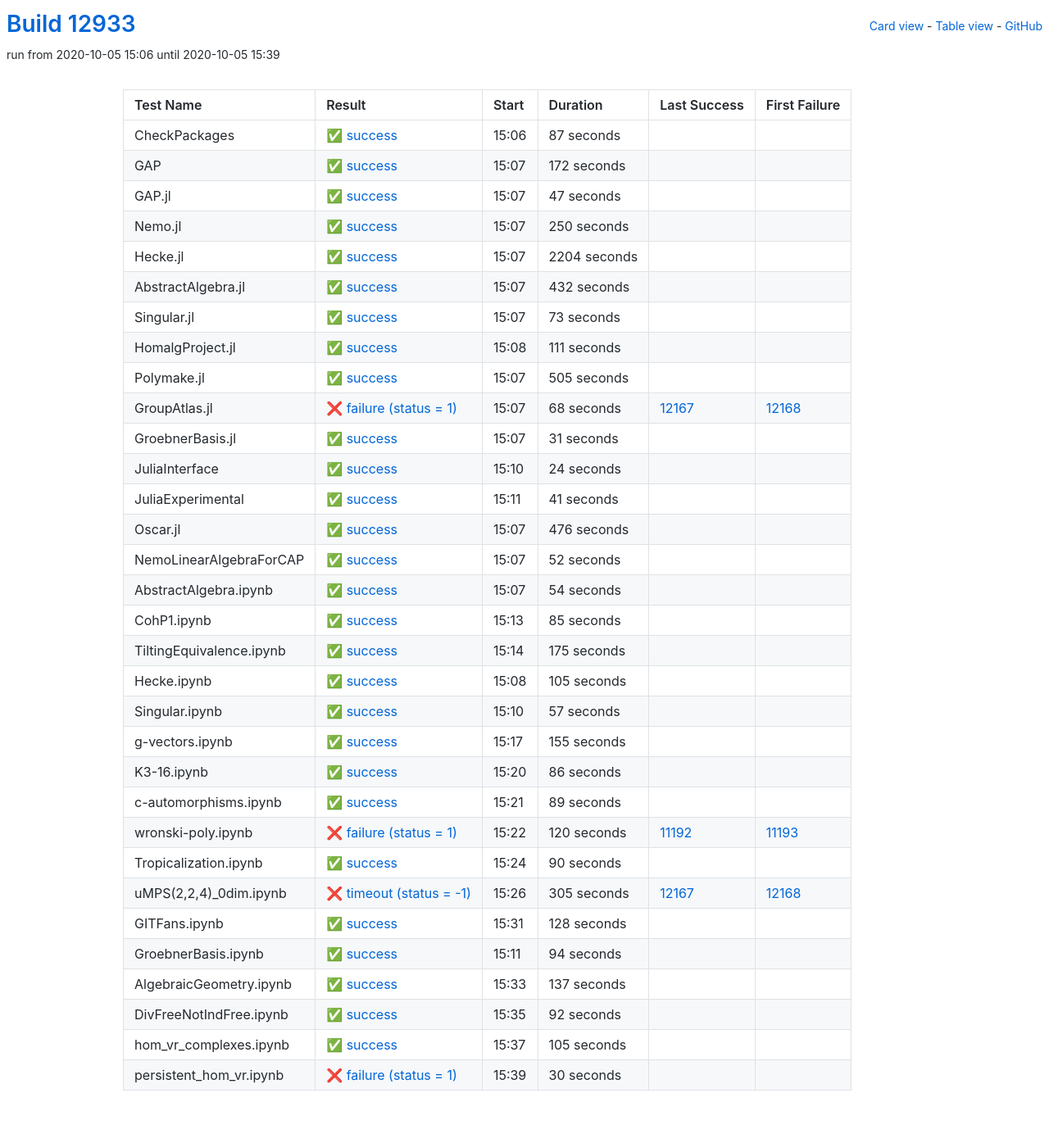
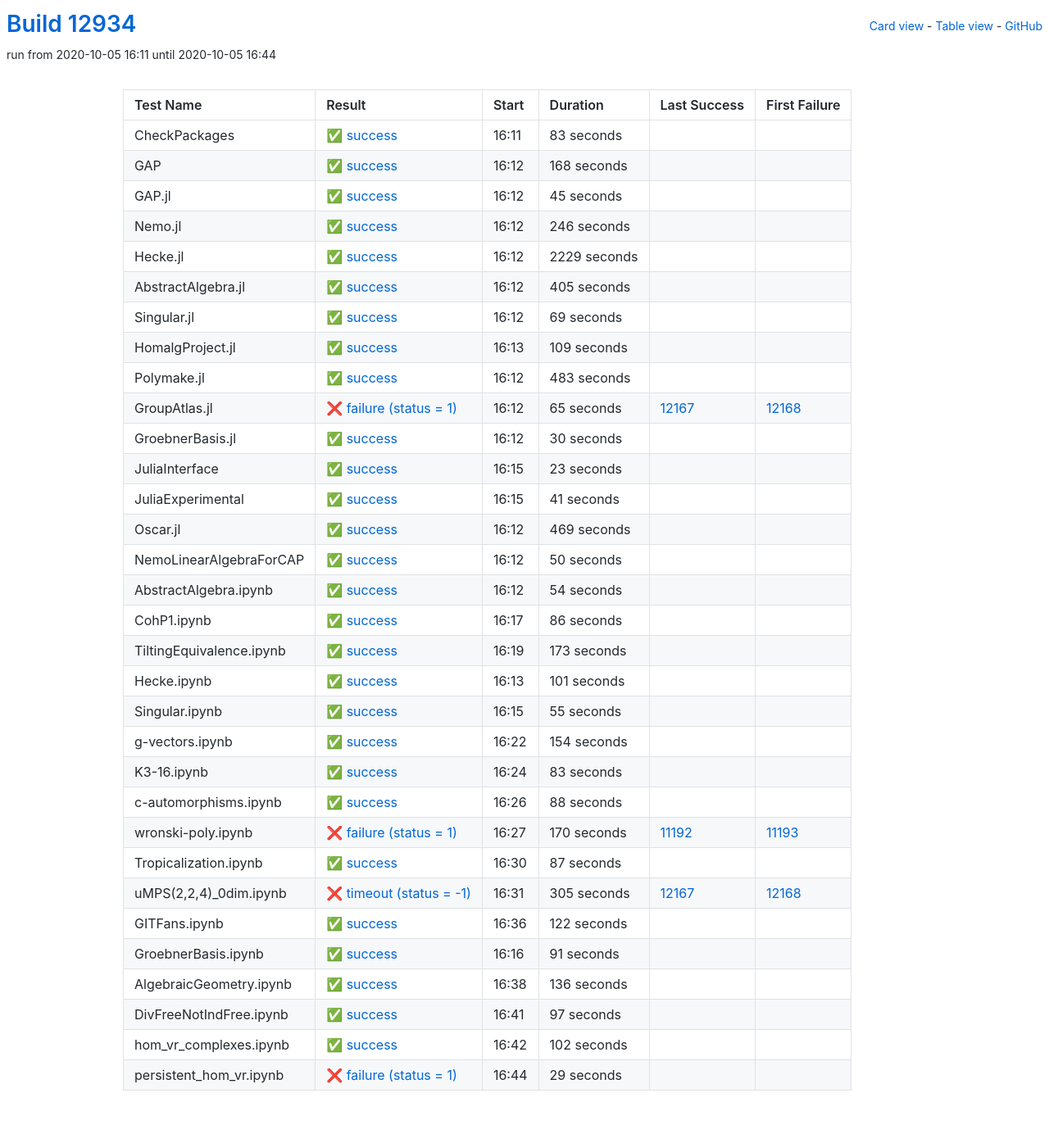
Before and after one commit to oscar-system/oscar-ci-status, a Jekyll site: the page built from table.html, in a window 1280 px wide. Shown: the whole page at 82% size. Built offline with Jekyll 4.4.1, drawn with Linux system fonts in a browser that asks for light colours.

Commit message:
Build #12934

```diff
--- a/_data/ci.yml
+++ b/_data/ci.yml
@@ -1,6 +1,6 @@
 ---
-build: 12933
-build_url: https://oscarci.mathematik.uni-kl.de/job/oscar/12933/
+build: 12934
+build_url: https://oscarci.mathematik.uni-kl.de/job/oscar/12934/
 job: oscar
 organization: oscar-system
 repo: oscar-ci-status
@@ -8,152 +8,152 @@
 tests:
 - name: CheckPackages
   id: checkpackages
-  log: https://oscarci.mathematik.uni-kl.de/job/oscar/12933/artifact/logs/build-12933/CheckPackages.log
-  start: 2020-10-05 15:06
+  log: https://oscarci.mathematik.uni-kl.de/job/oscar/12934/artifact/logs/build-12934/CheckPackages.log
+  start: 2020-10-05 16:11
   success: true
   exitcode: 0
   status: success
-  duration: 87
+  duration: 83
   last_success: false
   last_success_url:
   first_failure: false
   first_failure_url:
 - name: GAP
   id: gap
-  log: https://oscarci.mathematik.uni-kl.de/job/oscar/12933/artifact/logs/build-12933/GAP.log
-  start: 2020-10-05 15:07
+  log: https://oscarci.mathematik.uni-kl.de/job/oscar/12934/artifact/logs/build-12934/GAP.log
+  start: 2020-10-05 16:12
   success: true
   exitcode: 0
   status: success
-  duration: 172
+  duration: 168
   last_success: false
   last_success_url:
   first_failure: false
   first_failure_url:
 - name: GAP.jl
   id: gap-jl
-  log: https://oscarci.mathematik.uni-kl.de/job/oscar/12933/artifact/logs/build-12933/GAP.jl.log
-  start: 2020-10-05 15:07
+  log: https://oscarci.mathematik.uni-kl.de/job/oscar/12934/artifact/logs/build-12934/GAP.jl.log
+  start: 2020-10-05 16:12
   success: true
   exitcode: 0
   status: success
-  duration: 47
+  duration: 45
   last_success: false
   last_success_url:
   first_failure: false
   first_failure_url:
 - name: Nemo.jl
   id: nemo-jl
-  log: https://oscarci.mathematik.uni-kl.de/job/oscar/12933/artifact/logs/build-12933/Nemo.jl.log
-  start: 2020-10-05 15:07
+  log: https://oscarci.mathematik.uni-kl.de/job/oscar/12934/artifact/logs/build-12934/Nemo.jl.log
+  start: 2020-10-05 16:12
   success: true
   exitcode: 0
   status: success
-  duration: 250
+  duration: 246
   last_success: false
   last_success_url:
   first_failure: false
   first_failure_url:
 - name: Hecke.jl
   id: hecke-jl
-  log: https://oscarci.mathematik.uni-kl.de/job/oscar/12933/artifact/logs/build-12933/Hecke.jl.log
-  start: 2020-10-05 15:07
+  log: https://oscarci.mathematik.uni-kl.de/job/oscar/12934/artifact/logs/build-12934/Hecke.jl.log
+  start: 2020-10-05 16:12
   success: true
   exitcode: 0
   status: success
-  duration: 2204
+  duration: 2229
   last_success: false
   last_success_url:
   first_failure: false
   first_failure_url:
 - name: AbstractAlgebra.jl
   id: abstractalgebra-jl
-  log: https://oscarci.mathematik.uni-kl.de/job/oscar/12933/artifact/logs/build-12933/AbstractAlgebra.jl.log
-  start: 2020-10-05 15:07
+  log: https://oscarci.mathematik.uni-kl.de/job/oscar/12934/artifact/logs/build-12934/AbstractAlgebra.jl.log
+  start: 2020-10-05 16:12
   success: true
   exitcode: 0
   status: success
-  duration: 432
+  duration: 405
   last_success: false
   last_success_url:
   first_failure: false
   first_failure_url:
 - name: Singular.jl
   id: singular-jl
-  log: https://oscarci.mathematik.uni-kl.de/job/oscar/12933/artifact/logs/build-12933/Singular.jl.log
-  start: 2020-10-05 15:07
+  log: https://oscarci.mathematik.uni-kl.de/job/oscar/12934/artifact/logs/build-12934/Singular.jl.log
+  start: 2020-10-05 16:12
   success: true
   exitcode: 0
   status: success
-  duration: 73
+  duration: 69
   last_success: false
   last_success_url:
   first_failure: false
   first_failure_url:
 - name: HomalgProject.jl
   id: homalgproject-jl
-  log: https://oscarci.mathematik.uni-kl.de/job/oscar/12933/artifact/logs/build-12933/HomalgProject.jl.log
-  start: 2020-10-05 15:08
+  log: https://oscarci.mathematik.uni-kl.de/job/oscar/12934/artifact/logs/build-12934/HomalgProject.jl.log
+  start: 2020-10-05 16:13
   success: true
   exitcode: 0
   status: success
-  duration: 111
+  duration: 109
   last_success: false
   last_success_url:
   first_failure: false
   first_failure_url:
 - name: Polymake.jl
   id: polymake-jl
-  log: https://oscarci.mathematik.uni-kl.de/job/oscar/12933/artifact/logs/build-12933/Polymake.jl.log
-  start: 2020-10-05 15:07
+  log: https://oscarci.mathematik.uni-kl.de/job/oscar/12934/artifact/logs/build-12934/Polymake.jl.log
+  start: 2020-10-05 16:12
   success: true
   exitcode: 0
   status: success
-  duration: 505
+  duration: 483
   last_success: false
   last_success_url:
   first_failure: false
   first_failure_url:
 - name: GroupAtlas.jl
   id: groupatlas-jl
-  log: https://oscarci.mathematik.uni-kl.de/job/oscar/12933/artifact/logs/build-12933/GroupAtlas.jl.log
-  start: 2020-10-05 15:07
+  log: https://oscarci.mathematik.uni-kl.de/job/oscar/12934/artifact/logs/build-12934/GroupAtlas.jl.log
+  start: 2020-10-05 16:12
   success: false
   exitcode: 1
   status: failure
-  duration: 68
+  duration: 65
   last_success: 12167
   last_success_url: https://oscarci.mathematik.uni-kl.de/job/oscar/12167/
   first_failure: 12168
   first_failure_url: https://oscarci.mathematik.uni-kl.de/job/oscar/12168/
 - name: GroebnerBasis.jl
   id: groebnerbasis-jl
-  log: https://oscarci.mathematik.uni-kl.de/job/oscar/12933/artifact/logs/build-12933/GroebnerBasis.jl.log
-  start: 2020-10-05 15:07
+  log: https://oscarci.mathematik.uni-kl.de/job/oscar/12934/artifact/logs/build-12934/GroebnerBasis.jl.log
+  start: 2020-10-05 16:12
   success: true
   exitcode: 0
   status: success
-  duration: 31
+  duration: 30
   last_success: false
   last_success_url:
   first_failure: false
   first_failure_url:
 - name: JuliaInterface
   id: juliainterface
-  log: https://oscarci.mathematik.uni-kl.de/job/oscar/12933/artifact/logs/build-12933/JuliaInterface.log
-  start: 2020-10-05 15:10
+  log: https://oscarci.mathematik.uni-kl.de/job/oscar/12934/artifact/logs/build-12934/JuliaInterface.log
+  start: 2020-10-05 16:15
   success: true
   exitcode: 0
   status: success
-  duration: 24
+  duration: 23
   last_success: false
   last_success_url:
   first_failure: false
   first_failure_url:
 - name: JuliaExperimental
   id: juliaexperimental
-  log: https://oscarci.mathematik.uni-kl.de/job/oscar/12933/artifact/logs/build-12933/JuliaExperimental.log
-  start: 2020-10-05 15:11
+  log: https://oscarci.mathematik.uni-kl.de/job/oscar/12934/artifact/logs/build-12934/JuliaExperimental.log
+  start: 2020-10-05 16:15
   success: true
   exitcode: 0
   status: success
@@ -164,32 +164,32 @@
   first_failure_url:
 - name: Oscar.jl
   id: oscar-jl
-  log: https://oscarci.mathematik.uni-kl.de/job/oscar/12933/artifact/logs/build-12933/Oscar.jl.log
-  start: 2020-10-05 15:07
+  log: https://oscarci.mathematik.uni-kl.de/job/oscar/12934/artifact/logs/build-12934/Oscar.jl.log
+  start: 2020-10-05 16:12
   success: true
   exitcode: 0
   status: success
-  duration: 476
+  duration: 469
   last_success: false
   last_success_url:
   first_failure: false
   first_failure_url:
 - name: NemoLinearAlgebraForCAP
   id: nemolinearalgebraforcap
-  log: https://oscarci.mathematik.uni-kl.de/job/oscar/12933/artifact/logs/build-12933/NemoLinearAlgebraForCAP.log
-  start: 2020-10-05 15:07
+  log: https://oscarci.mathematik.uni-kl.de/job/oscar/12934/artifact/logs/build-12934/NemoLinearAlgebraForCAP.log
+  start: 2020-10-05 16:12
   success: true
   exitcode: 0
   status: success
-  duration: 52
+  duration: 50
   last_success: false
   last_success_url:
   first_failure: false
   first_failure_url:
 - name: AbstractAlgebra.ipynb
   id: abstractalgebra-ipynb
-  log: https://oscarci.mathematik.uni-kl.de/job/oscar/12933/artifact/logs/build-12933/AbstractAlgebra.ipynb.log
-  start: 2020-10-05 15:07
+  log: https://oscarci.mathematik.uni-kl.de/job/oscar/12934/artifact/logs/build-12934/AbstractAlgebra.ipynb.log
+  start: 2020-10-05 16:12
   success: true
   exitcode: 0
   status: success
@@ -200,68 +200,8 @@
   first_failure_url:
 - name: CohP1.ipynb
   id: cohp1-ipynb
-  log: https://oscarci.mathematik.uni-kl.de/job/oscar/12933/artifact/logs/build-12933/CohP1.ipynb.log
-  start: 2020-10-05 15:13
-  success: true
-  exitcode: 0
-  status: success
-  duration: 85
-  last_success: false
-  last_success_url:
-  first_failure: false
-  first_failure_url:
-- name: TiltingEquivalence.ipynb
-  id: tiltingequivalence-ipynb
-  log: https://oscarci.mathematik.uni-kl.de/job/oscar/12933/artifact/logs/build-12933/TiltingEquivalence.ipynb.log
-  start: 2020-10-05 15:14
-  success: true
-  exitcode: 0
-  status: success
-  duration: 175
-  last_success: false
-  last_success_url:
-  first_failure: false
-  first_failure_url:
-- name: Hecke.ipynb
-  id: hecke-ipynb
-  log: https://oscarci.mathematik.uni-kl.de/job/oscar/12933/artifact/logs/build-12933/Hecke.ipynb.log
-  start: 2020-10-05 15:08
-  success: true
-  exitcode: 0
-  status: success
-  duration: 105
-  last_success: false
-  last_success_url:
-  first_failure: false
-  first_failure_url:
-- name: Singular.ipynb
-  id: singular-ipynb
-  log: https://oscarci.mathematik.uni-kl.de/job/oscar/12933/artifact/logs/build-12933/Singular.ipynb.log
-  start: 2020-10-05 15:10
-  success: true
-  exitcode: 0
-  status: success
-  duration: 57
-  last_success: false
-  last_success_url:
-  first_failure: false
-  first_failure_url:
-- name: g-vectors.ipynb
-  id: g-vectors-ipynb
-  log: https://oscarci.mathematik.uni-kl.de/job/oscar/12933/artifact/logs/build-12933/g-vectors.ipynb.log
-  start: 2020-10-05 15:17
-  success: true
-  exitcode: 0
-  status: success
-  duration: 155
-  last_success: false
-  last_success_url:
-  first_failure: false
-  first_failure_url:
-- name: K3-16.ipynb
-  id: k3-16-ipynb
-  log: https://oscarci.mathematik.uni-kl.de/job/oscar/12933/artifact/logs/build-12933/K3-16.ipynb.log
-  start: 2020-10-05 15:20
+  log: https://oscarci.mathematik.uni-kl.de/job/oscar/12934/artifact/logs/build-12934/CohP1.ipynb.log
+  start: 2020-10-05 16:17
   success: true
   exitcode: 0
   status: success
@@ -270,46 +210,106 @@
   last_success_url:
   first_failure: false
   first_failure_url:
-- name: c-automorphisms.ipynb
-  id: c-automorphisms-ipynb
-  log: https://oscarci.mathematik.uni-kl.de/job/oscar/12933/artifact/logs/build-12933/c-automorphisms.ipynb.log
-  start: 2020-10-05 15:21
+- name: TiltingEquivalence.ipynb
+  id: tiltingequivalence-ipynb
+  log: https://oscarci.mathematik.uni-kl.de/job/oscar/12934/artifact/logs/build-12934/TiltingEquivalence.ipynb.log
+  start: 2020-10-05 16:19
   success: true
   exitcode: 0
   status: success
-  duration: 89
+  duration: 173
+  last_success: false
+  last_success_url:
+  first_failure: false
+  first_failure_url:
+- name: Hecke.ipynb
+  id: hecke-ipynb
+  log: https://oscarci.mathematik.uni-kl.de/job/oscar/12934/artifact/logs/build-12934/Hecke.ipynb.log
+  start: 2020-10-05 16:13
+  success: true
+  exitcode: 0
+  status: success
+  duration: 101
+  last_success: false
+  last_success_url:
+  first_failure: false
+  first_failure_url:
+- name: Singular.ipynb
+  id: singular-ipynb
+  log: https://oscarci.mathematik.uni-kl.de/job/oscar/12934/artifact/logs/build-12934/Singular.ipynb.log
+  start: 2020-10-05 16:15
+  success: true
+  exitcode: 0
+  status: success
+  duration: 55
+  last_success: false
+  last_success_url:
+  first_failure: false
+  first_failure_url:
+- name: g-vectors.ipynb
+  id: g-vectors-ipynb
+  log: https://oscarci.mathematik.uni-kl.de/job/oscar/12934/artifact/logs/build-12934/g-vectors.ipynb.log
+  start: 2020-10-05 16:22
+  success: true
+  exitcode: 0
+  status: success
+  duration: 154
+  last_success: false
+  last_success_url:
+  first_failure: false
+  first_failure_url:
+- name: K3-16.ipynb
+  id: k3-16-ipynb
+  log: https://oscarci.mathematik.uni-kl.de/job/oscar/12934/artifact/logs/build-12934/K3-16.ipynb.log
+  start: 2020-10-05 16:24
+  success: true
+  exitcode: 0
+  status: success
+  duration: 83
+  last_success: false
+  last_success_url:
+  first_failure: false
+  first_failure_url:
+- name: c-automorphisms.ipynb
+  id: c-automorphisms-ipynb
+  log: https://oscarci.mathematik.uni-kl.de/job/oscar/12934/artifact/logs/build-12934/c-automorphisms.ipynb.log
+  start: 2020-10-05 16:26
+  success: true
+  exitcode: 0
+  status: success
+  duration: 88
   last_success: false
   last_success_url:
   first_failure: false
   first_failure_url:
 - name: wronski-poly.ipynb
   id: wronski-poly-ipynb
-  log: https://oscarci.mathematik.uni-kl.de/job/oscar/12933/artifact/logs/build-12933/wronski-poly.ipynb.log
-  start: 2020-10-05 15:22
+  log: https://oscarci.mathematik.uni-kl.de/job/oscar/12934/artifact/logs/build-12934/wronski-poly.ipynb.log
+  start: 2020-10-05 16:27
   success: false
   exitcode: 1
   status: failure
-  duration: 120
+  duration: 170
   last_success: 11192
   last_success_url: https://oscarci.mathematik.uni-kl.de/job/oscar/11192/
   first_failure: 11193
   first_failure_url: https://oscarci.mathematik.uni-kl.de/job/oscar/11193/
 - name: Tropicalization.ipynb
   id: tropicalization-ipynb
-  log: https://oscarci.mathematik.uni-kl.de/job/oscar/12933/artifact/logs/build-12933/Tropicalization.ipynb.log
-  start: 2020-10-05 15:24
+  log: https://oscarci.mathematik.uni-kl.de/job/oscar/12934/artifact/logs/build-12934/Tropicalization.ipynb.log
+  start: 2020-10-05 16:30
   success: true
   exitcode: 0
   status: success
-  duration: 90
+  duration: 87
   last_success: false
   last_success_url:
   first_failure: false
   first_failure_url:
 - name: uMPS(2,2,4)_0dim.ipynb
   id: umps-2-2-4-0dim-ipynb
-  log: https://oscarci.mathematik.uni-kl.de/job/oscar/12933/artifact/logs/build-12933/uMPS-2-2-4-_0dim.ipynb.log
-  start: 2020-10-05 15:26
+  log: https://oscarci.mathematik.uni-kl.de/job/oscar/12934/artifact/logs/build-12934/uMPS-2-2-4-_0dim.ipynb.log
+  start: 2020-10-05 16:31
   success: false
   exitcode: -1
   status: timeout
@@ -320,72 +320,72 @@
   first_failure_url: https://oscarci.mathematik.uni-kl.de/job/oscar/12168/
 - name: GITFans.ipynb
   id: gitfans-ipynb
-  log: https://oscarci.mathematik.uni-kl.de/job/oscar/12933/artifact/logs/build-12933/GITFans.ipynb.log
-  start: 2020-10-05 15:31
+  log: https://oscarci.mathematik.uni-kl.de/job/oscar/12934/artifact/logs/build-12934/GITFans.ipynb.log
+  start: 2020-10-05 16:36
   success: true
   exitcode: 0
   status: success
-  duration: 128
+  duration: 122
   last_success: false
   last_success_url:
   first_failure: false
   first_failure_url:
 - name: GroebnerBasis.ipynb
   id: groebnerbasis-ipynb
-  log: https://oscarci.mathematik.uni-kl.de/job/oscar/12933/artifact/logs/build-12933/GroebnerBasis.ipynb.log
-  start: 2020-10-05 15:11
+  log: https://oscarci.mathematik.uni-kl.de/job/oscar/12934/artifact/logs/build-12934/GroebnerBasis.ipynb.log
+  start: 2020-10-05 16:16
   success: true
   exitcode: 0
   status: success
-  duration: 94
+  duration: 91
   last_success: false
   last_success_url:
   first_failure: false
   first_failure_url:
 - name: AlgebraicGeometry.ipynb
   id: algebraicgeometry-ipynb
-  log: https://oscarci.mathematik.uni-kl.de/job/oscar/12933/artifact/logs/build-12933/AlgebraicGeometry.ipynb.log
-  start: 2020-10-05 15:33
+  log: https://oscarci.mathematik.uni-kl.de/job/oscar/12934/artifact/logs/build-12934/AlgebraicGeometry.ipynb.log
+  start: 2020-10-05 16:38
   success: true
   exitcode: 0
   status: success
-  duration: 137
+  duration: 136
   last_success: false
   last_success_url:
   first_failure: false
   first_failure_url:
 - name: DivFreeNotIndFree.ipynb
   id: divfreenotindfree-ipynb
-  log: https://oscarci.mathematik.uni-kl.de/job/oscar/12933/artifact/logs/build-12933/DivFreeNotIndFree.ipynb.log
-  start: 2020-10-05 15:35
+  log: https://oscarci.mathematik.uni-kl.de/job/oscar/12934/artifact/logs/build-12934/DivFreeNotIndFree.ipynb.log
+  start: 2020-10-05 16:41
   success: true
   exitcode: 0
   status: success
-  duration: 92
+  duration: 97
   last_success: false
   last_success_url:
   first_failure: false
   first_failure_url:
 - name: hom_vr_complexes.ipynb
   id: hom-vr-complexes-ipynb
-  log: https://oscarci.mathematik.uni-kl.de/job/oscar/12933/artifact/logs/build-12933/hom_vr_complexes.ipynb.log
-  start: 2020-10-05 15:37
+  log: https://oscarci.mathematik.uni-kl.de/job/oscar/12934/artifact/logs/build-12934/hom_vr_complexes.ipynb.log
+  start: 2020-10-05 16:42
   success: true
   exitcode: 0
   status: success
-  duration: 105
+  duration: 102
   last_success: false
   last_success_url:
   first_failure: false
   first_failure_url:
 - name: persistent_hom_vr.ipynb
   id: persistent-hom-vr-ipynb
-  log: https://oscarci.mathematik.uni-kl.de/job/oscar/12933/artifact/logs/build-12933/persistent_hom_vr.ipynb.log
-  start: 2020-10-05 15:39
+  log: https://oscarci.mathematik.uni-kl.de/job/oscar/12934/artifact/logs/build-12934/persistent_hom_vr.ipynb.log
+  start: 2020-10-05 16:44
   success: false
   exitcode: 1
   status: failure
-  duration: 30
+  duration: 29
   last_success: false
   last_success_url:
   first_failure: false
```
Also changed, not shown: README.md.
